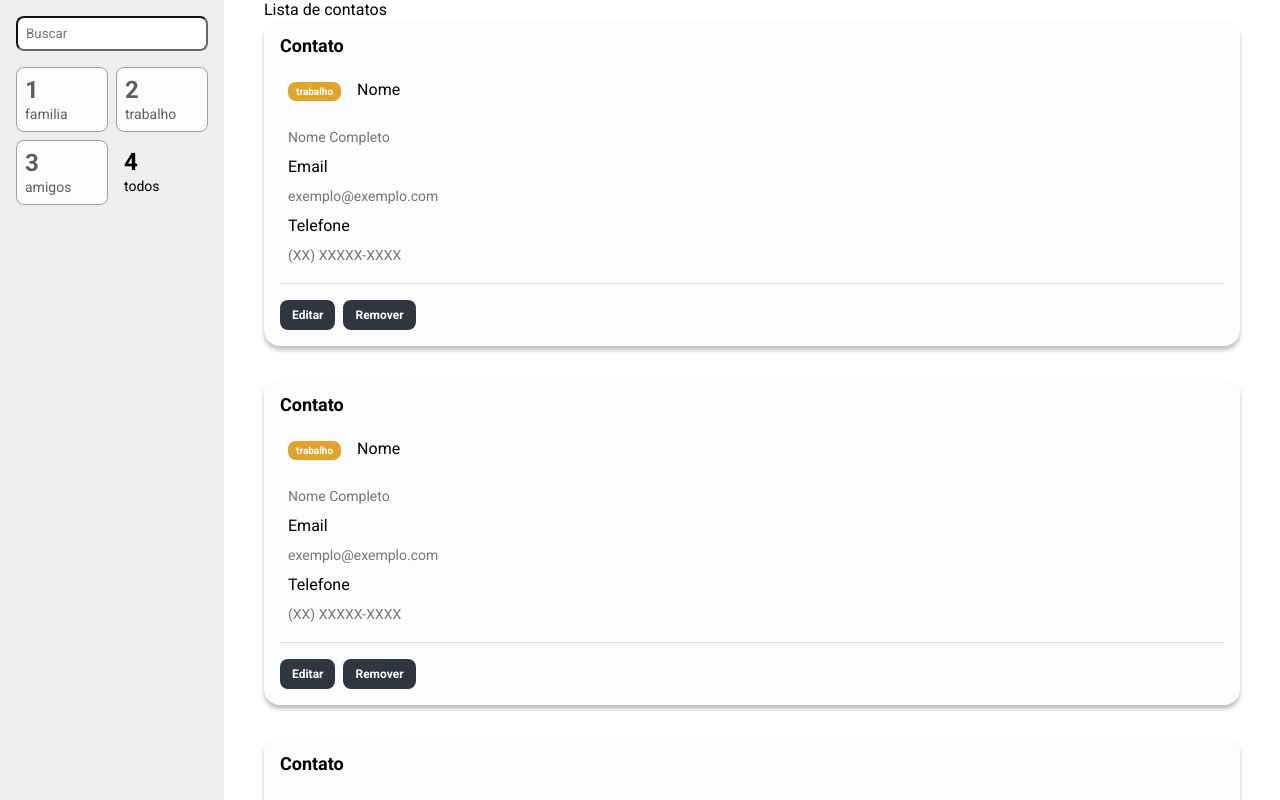
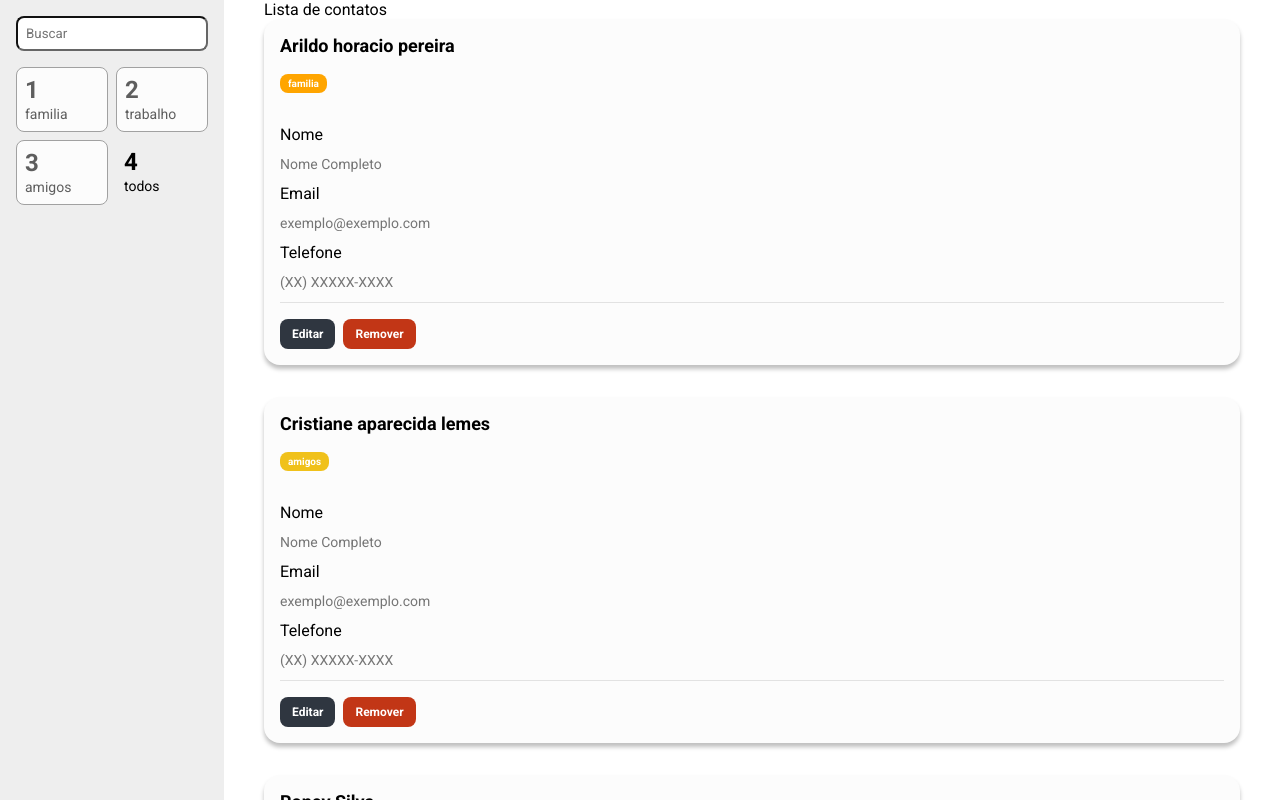
Before and after one commit to arildohp/lista_de_contatos, a React (Create React App) app: page / in a window 1280 px wide. Built offline with nearby package versions, Linux system fonts and the light colour scheme.

Commit message:
configurando cor dos botões

```diff
--- a/src/Container/ListaDeContatos/index.tsx
+++ b/src/Container/ListaDeContatos/index.tsx
@@ -1,25 +1,34 @@
 import Contato from '../../components/Contato'
 import { Container } from './styles'
+
+const contatos = [
+  {
+    nome: 'Arildo horacio pereira',
+    categoria: 'familia'
+  },
+  {
+    nome: 'Cristiane aparecida lemes',
+    categoria: 'amigos'
+  },
+  {
+    nome: 'Roney Silva',
+    categoria: 'trabalho'
+  },
+  {
+    nome: 'Ana maria',
+    categoria: 'familia'
+  }
+]
 
 const ListaDeContatos = () => (
   <Container>
     <p>Lista de contatos</p>
     <ul>
-      <li>
-        <Contato />
-      </li>
-      <li>
-        <Contato />
-      </li>
-      <li>
-        <Contato />
-      </li>
-      <li>
-        <Contato />
-      </li>
-      <li>
-        <Contato />
-      </li>
+      {contatos.map((c) => (
+        <li key={c.nome}>
+          <Contato categoria={c.categoria} nome={c.nome} />
+        </li>
+      ))}
     </ul>
   </Container>
 )
--- a/src/components/Contato/index.tsx
+++ b/src/components/Contato/index.tsx
@@ -1,22 +1,42 @@
+import { useState } from 'react'
 import * as S from './styles'
 
-const Contato = () => (
-  <S.Card>
-    <S.Titulo>Contato</S.Titulo>
-    <S.Descricao>
-      <S.Tag>trabalho</S.Tag>
+type Props = {
+  nome: string
+  categoria: string
+}
+
+const Contato = ({ nome, categoria }: Props) => {
+  const [estaEditando, setEstaEditando] = useState(false)
+
+  return (
+    <S.Card>
+      <S.Titulo>{nome}</S.Titulo>
+      <S.Tag categoria={categoria}>{categoria}</S.Tag>
+      <S.Descricao />
       <label>Nome</label>
       <S.Contato type="text" placeholder="Nome Completo" required />
       <label>Email</label>
       <S.Contato type="email" placeholder="exemplo@exemplo.com" required />
       <label>Telefone</label>
       <S.Contato type="tel" placeholder="(XX) XXXXX-XXXX" required />
-    </S.Descricao>
-    <S.BarraAcoes>
-      <S.Botao>Editar</S.Botao>
-      <S.Botao>Remover</S.Botao>
-    </S.BarraAcoes>
-  </S.Card>
-)
+      <S.BarraAcoes>
+        {estaEditando ? (
+          <>
+            <S.BotaoSalvar>Salvar</S.BotaoSalvar>
+            <S.BotaoCancelarRemover onClick={() => setEstaEditando(false)}>
+              Cancelar
+            </S.BotaoCancelarRemover>
+          </>
+        ) : (
+          <>
+            <S.Botao onClick={() => setEstaEditando(true)}>Editar</S.Botao>
+            <S.BotaoCancelarRemover>Remover</S.BotaoCancelarRemover>
+          </>
+        )}
+      </S.BarraAcoes>
+    </S.Card>
+  )
+}
 
 export default Contato
--- a/src/components/Contato/styles.ts
+++ b/src/components/Contato/styles.ts
@@ -1,4 +1,18 @@
 import styled from 'styled-components'
+import variaveis from '../../styles/variaveis'
+
+type TagProps = {
+  categoria: string
+}
+
+function retornaCorDeFundo(props: TagProps): string {
+  if ('categoria' in props) {
+    if (props.categoria === 'familia') return variaveis.laranja
+    if (props.categoria === 'amigos') return variaveis.amarelo
+    if (props.categoria === 'trabalho') return variaveis.azul
+  }
+  return '#ccc'
+}
 
 export const Card = styled.div`
   background-color: #fcfcfc;
@@ -12,12 +26,12 @@ export const Titulo = styled.h3`
   font-weight: bold;
   margin-bottom: 16px;
 `
-export const Tag = styled.span`
+export const Tag = styled.span<TagProps>`
   padding: 4px 8px;
   color: #fff;
   font-weight: bold;
   font-size: 10px;
-  background-color: #e1a32a;
+  background-color: ${(props) => retornaCorDeFundo(props)};
   border-radius: 8px;
   margin-right: 16px;
   margin-bottom: 16px;
@@ -53,3 +67,10 @@ export const Botao = styled.button`
   border-radius: 8px;
   margin-right: 8px;
 `
+export const BotaoSalvar = styled(Botao)`
+  background-color: ${variaveis.verde};
+`
+
+export const BotaoCancelarRemover = styled(Botao)`
+  background-color: ${variaveis.vermelho};
+`
--- /dev/null
+++ b/src/styles/variaveis.ts
@@ -0,0 +1,8 @@
+export default {
+  vermelho: '#C23616',
+  verde: '#44BD32',
+  amarelo: '#F0C11A',
+  amarelo2: '#E1A32A',
+  azul: '#0000ff',
+  laranja: '#FFA500'
+}
```
